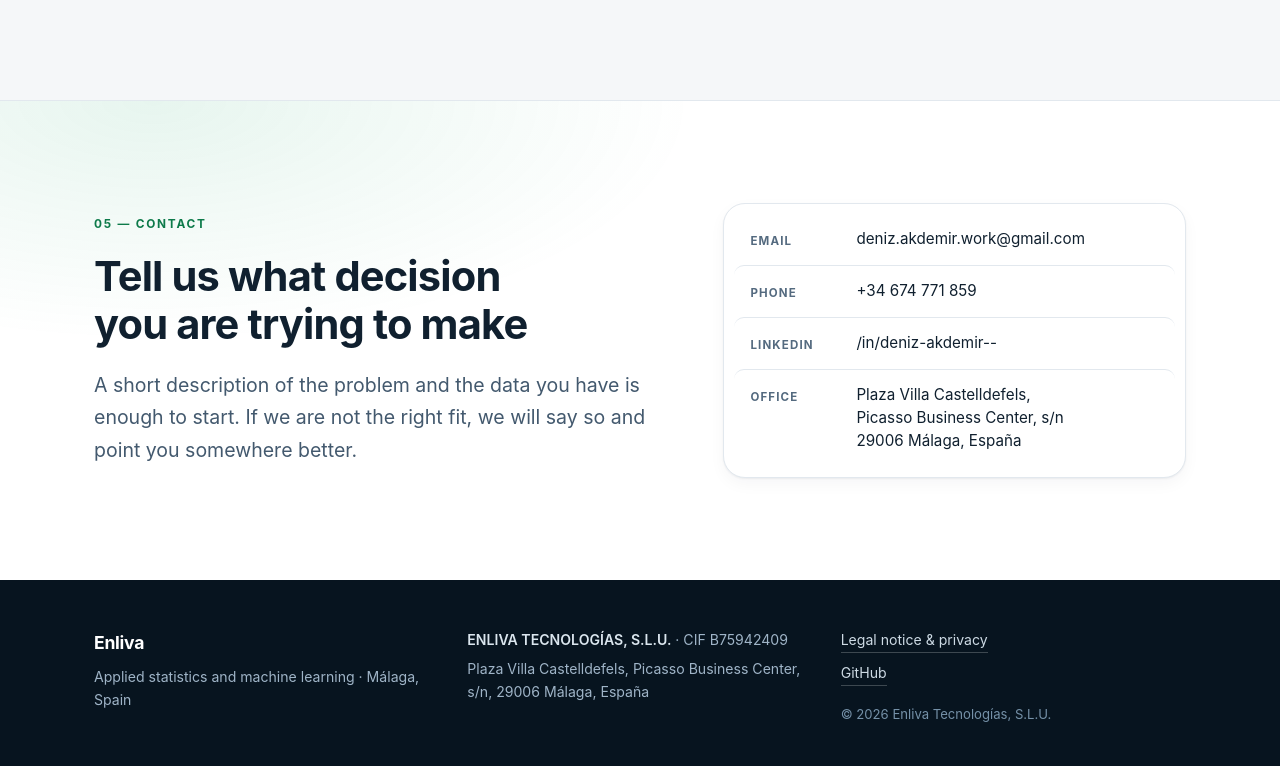
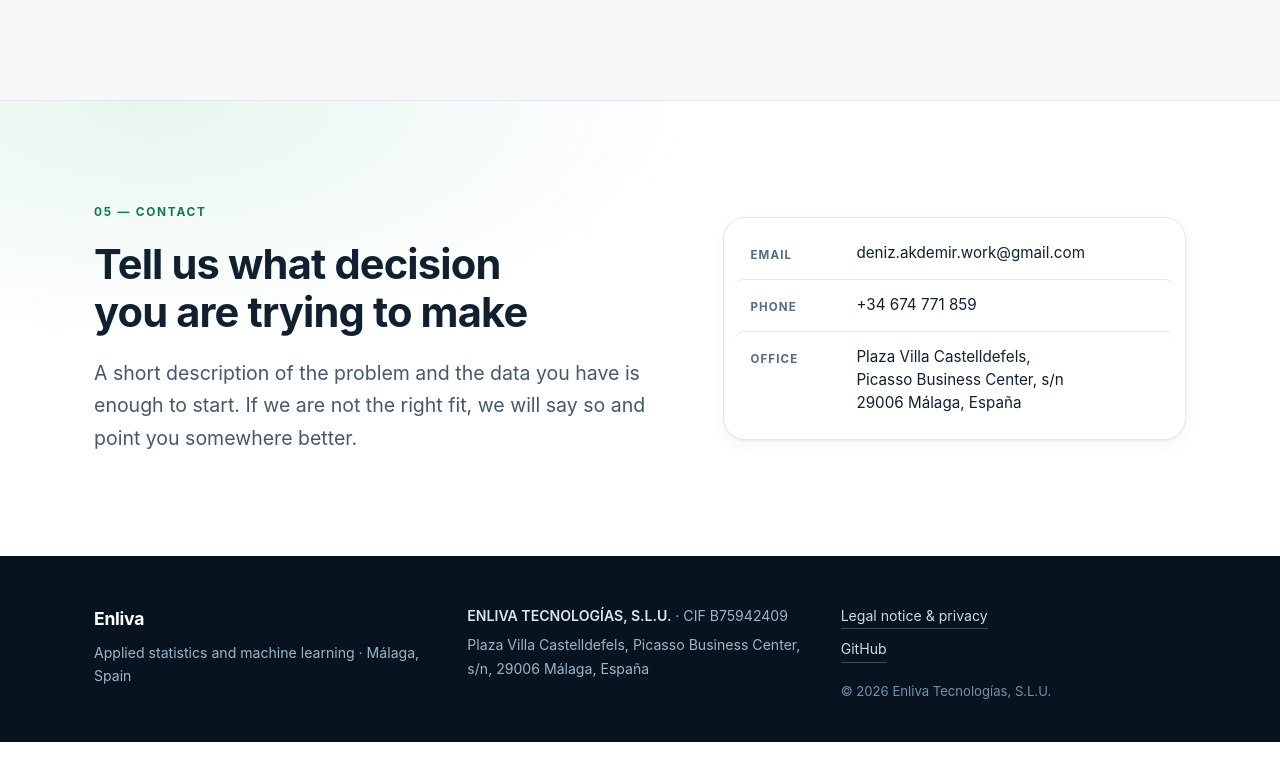
Before and after one commit to denizakdemir/enliva-site, a plain HTML site: page index.html in a window 1280 px wide. Shown: the part 4411-5177 px from the top of the page. After the commit the page ends 5153 px from the top, so only its background shows below. Drawn offline with Linux system fonts and the light colour scheme.

Commit message:
Remove personal LinkedIn link; expand publishing guide
The recorded profile URL (linkedin.com/in/deniz-akdemir--) could not be
verified and was removed rather than published. A commented block in the
contact card shows where a company LinkedIn page goes once it exists.

README now walks through the GitHub Pages publish step by step, lists
available domain options (enliva.com/.net/.es are taken), and documents
what is still tied to the personal identity.

Co-authored-by: Copilot <223556219+Copilot@users.noreply.github.com>

```diff
--- a/index.html
+++ b/index.html
@@ -294,14 +294,16 @@
           <span class="contact-k" data-i18n="contact.phone">Phone</span>
           <span class="contact-v">+34 674 771 859</span>
         </a>
-        <a class="contact-line" href="https://www.linkedin.com/in/deniz-akdemir--" target="_blank" rel="noopener noreferrer">
-          <span class="contact-k">LinkedIn</span>
-          <span class="contact-v">/in/deniz-akdemir--</span>
-        </a>
         <div class="contact-line">
           <span class="contact-k" data-i18n="contact.address">Office</span>
           <span class="contact-v">Plaza Villa Castelldefels,<br>Picasso Business Center, s/n<br>29006 Málaga, España</span>
         </div>
+        <!-- Company LinkedIn page: add once the Enliva page exists.
+        <a class="contact-line" href="https://www.linkedin.com/company/..." target="_blank" rel="noopener noreferrer">
+          <span class="contact-k">LinkedIn</span>
+          <span class="contact-v">Enliva Tecnologías</span>
+        </a>
+        -->
       </div>
     </div>
   </section>
```
Also changed, not shown: 1 other file.
